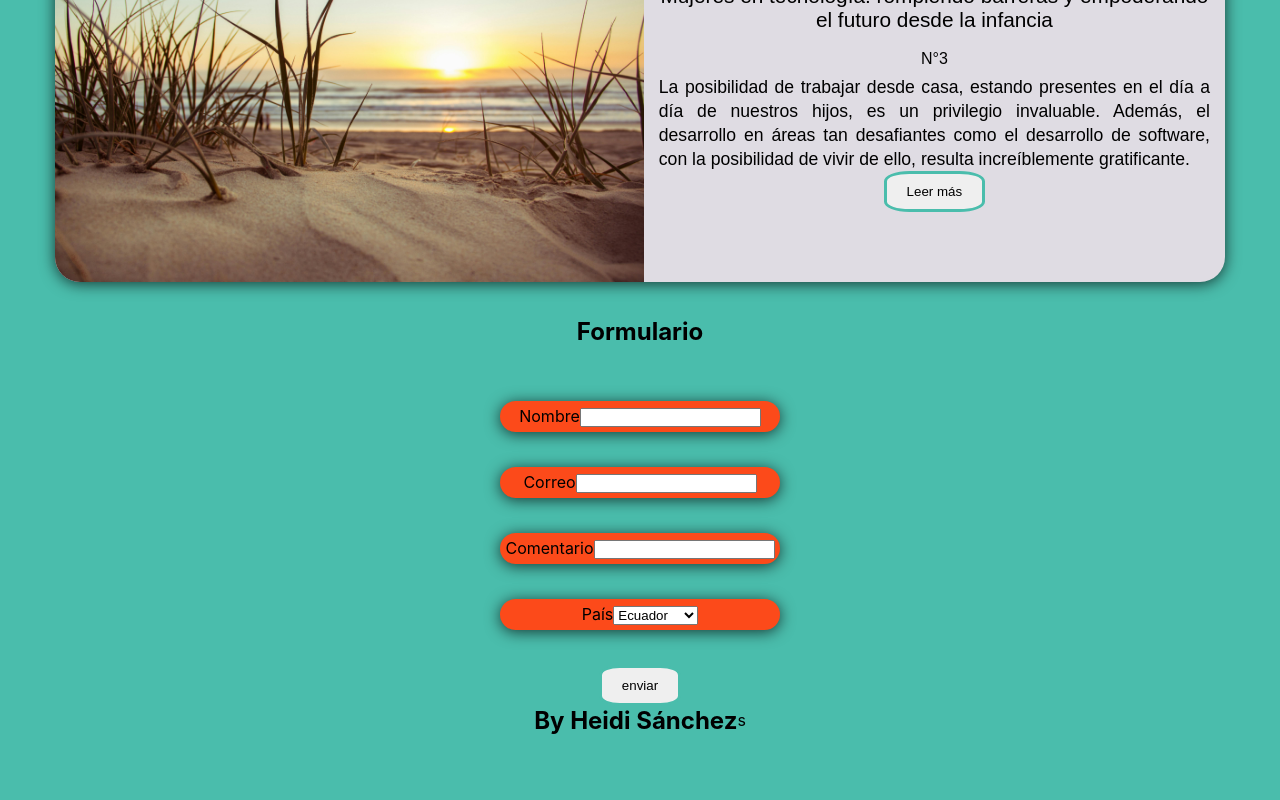
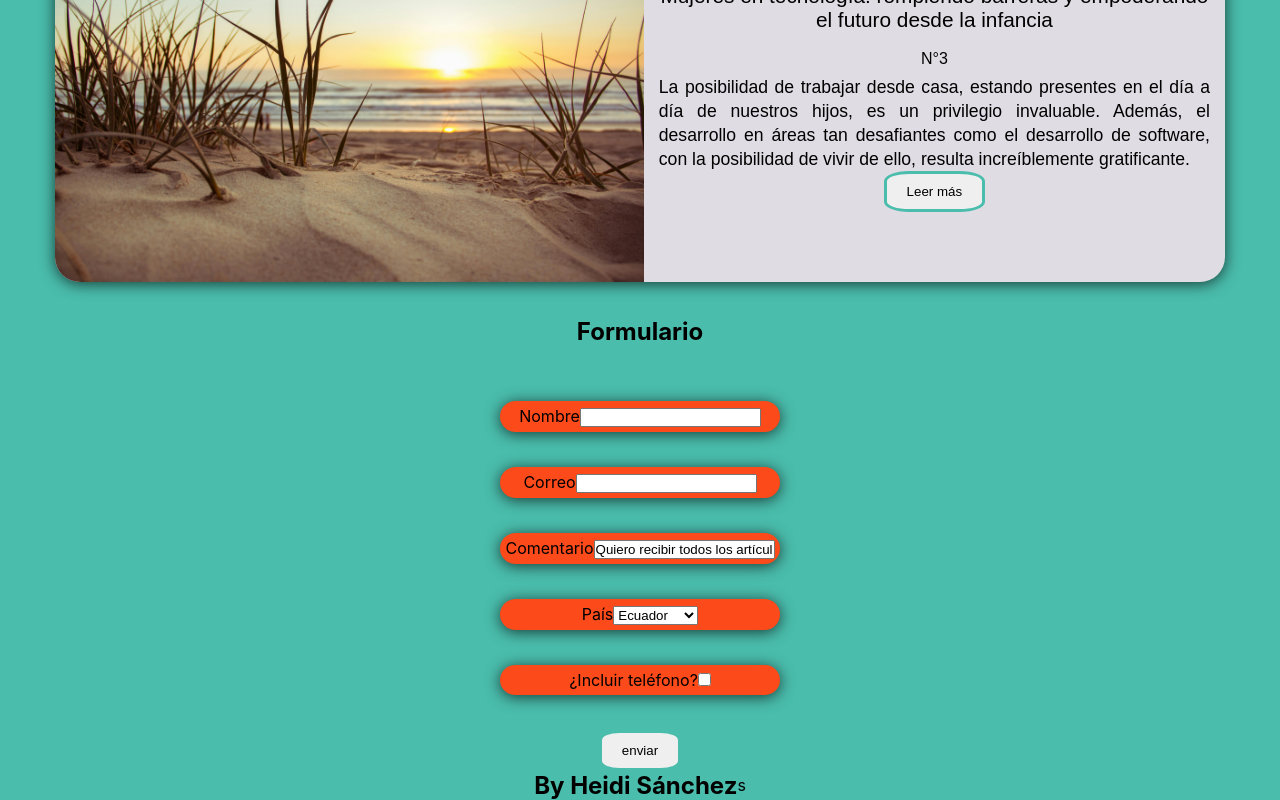
Before and after one commit to heidiqueen1/blog-dos, a React (Create React App) app: page / in a window 1280 px wide. Shown: the part 1174-1974 px from the top of the page. Before the commit the page ends 1909 px from the top, so only its background shows below. Built offline with nearby package versions, Linux system fonts and the light colour scheme.

Commit message:
Se agrega campo para incluir telefono

```diff
--- a/src/componentes/Formulario.js
+++ b/src/componentes/Formulario.js
@@ -1,11 +1,14 @@
 import { useForm } from "react-hook-form";
 import "../hojas-de-estilo/Formulario.css";
 
+
 const Formulario = () => {
-  const { register, formState: {errors}, handleSubmit } = useForm();
+  const { register, formState: {errors}, watch, handleSubmit } = useForm({defaultValues : {comentario: "Quiero recibir todos los artículos en mi correo ",}});
   const onSubmit = (data) => {
     console.log(data);
   };
+
+  const incluirTelefono = watch ("incluirTelefono");
 
   const isValidEmail = (correo) => {
     const regex = /^[a-zA-Z0-9.+_-]+@[a-zA-Z0-9.-]+\.[a-zA-Z]{2,}$/;
@@ -61,6 +64,19 @@ const Formulario = () => {
             <option value="ot">Otro</option>
           </select>
         </div>
+
+        <div className="contenedor-formulario">
+        <label>¿Incluir teléfono?</label>
+          <input type="checkbox" {...register("incluirTelefono")} />
+        </div>
+        {incluirTelefono && (
+          <div className="contenedor-formulario">
+            <label>Teléfono</label>
+            <input type="text" {...register("telefono")} />
+          </div>
+        )}
+
+
        <input className="boton" type="submit" value="enviar" />
       </form>
     </div>
```
